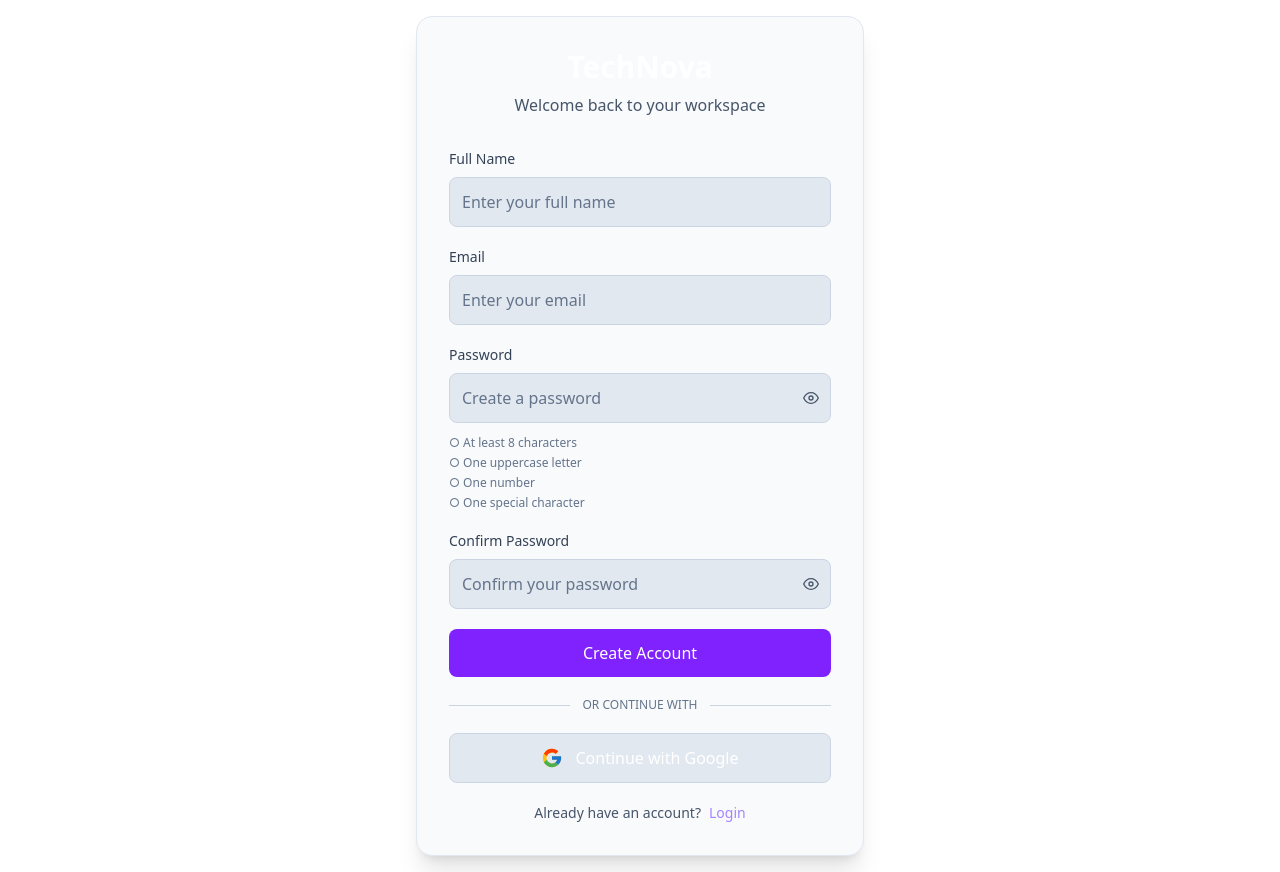
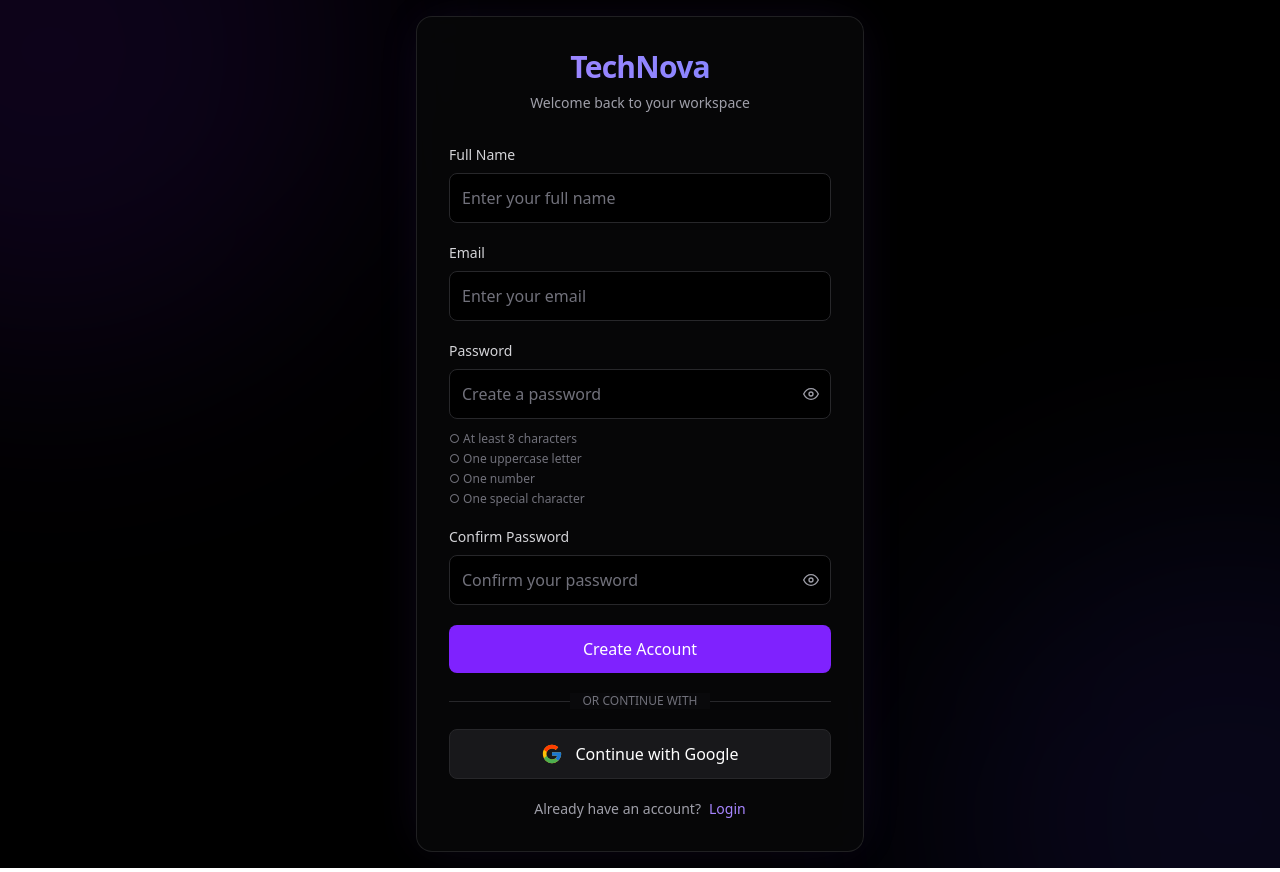
Before and after one commit to rajsharma266/infotact-mern-project, a React (Vite) app in the folder client/: page /signup in a window 1280 px wide. Built offline with nearby package versions, Linux system fonts and the light colour scheme; no server answers.

Commit message:
Changed the login, signup page,invite page

```diff
--- a/client/src/components/Auth/AuthInput.tsx
+++ b/client/src/components/Auth/AuthInput.tsx
@@ -10,13 +10,13 @@
 }: AuthInputProps) {
   return (
     <div>
-      <label className="block text-sm text-slate-300 mb-2">
+      <label className="block text-sm text-zinc-300 mb-2">
         {label}
       </label>
 
       <input
         {...props}
-        className="w-full p-3 rounded-lg bg-slate-800 text-white border border-slate-700 placeholder-slate-500 focus:outline-none focus:ring-2 focus:ring-violet-500"
+        className="w-full p-3 rounded-lg bg-black text-white border border-zinc-800 placeholder-zinc-500 focus:outline-none focus:ring-2 focus:ring-violet-500/50 focus:border-violet-500 transition"
       />
     </div>
   );
--- a/client/src/components/Auth/AuthLayout.tsx
+++ b/client/src/components/Auth/AuthLayout.tsx
@@ -4,13 +4,17 @@
 
 export default function AuthLayout({ children }: Props) {
   return (
-    <div className="min-h-screen bg-slate-950 flex items-center justify-center p-4">
-      <div className="w-full max-w-md bg-slate-900 rounded-2xl shadow-xl p-8 border border-slate-800">
+    <div className="min-h-screen bg-black flex items-center justify-center p-4 relative overflow-hidden select-none">
+      {/* Decorative premium dark/neon background glows */}
+      <div className="absolute top-[-250px] left-[-250px] w-[600px] h-[600px] bg-violet-600/10 rounded-full blur-[120px] pointer-events-none" />
+      <div className="absolute bottom-[-250px] right-[-250px] w-[600px] h-[600px] bg-indigo-600/10 rounded-full blur-[120px] pointer-events-none" />
+
+      <div className="w-full max-w-md bg-zinc-950/70 backdrop-blur-xl rounded-2xl shadow-[0_0_50px_-12px_rgba(124,58,237,0.15)] p-8 border border-zinc-800/80 relative z-10">
         <div className="text-center mb-8">
-          <h1 className="text-3xl font-bold text-white">
+          <h1 className="text-3xl font-black text-transparent bg-clip-text bg-gradient-to-r from-violet-400 to-indigo-400 tracking-tight">
             TechNova
           </h1>
-          <p className="text-slate-400 mt-2">
+          <p className="text-zinc-400 mt-2 text-sm font-medium">
             Welcome back to your workspace
           </p>
         </div>
--- a/client/src/components/Auth/LoginForm.tsx
+++ b/client/src/components/Auth/LoginForm.tsx
@@ -75,7 +75,7 @@
         disabled={loading}
       />
       <div>
-        <label className="block text-sm text-slate-300 mb-2">
+        <label className="block text-sm text-zinc-300 mb-2">
           Password
         </label>
 
@@ -88,7 +88,7 @@
       </div>
 
       <div className="flex items-center justify-between text-sm">
-        <label className="flex items-center gap-2 text-slate-400 cursor-pointer">
+        <label className="flex items-center gap-2 text-zinc-400 cursor-pointer">
           <input
             type="checkbox"
             className="accent-violet-600"
@@ -108,18 +108,18 @@
 
       <div className="relative">
         <div className="absolute inset-0 flex items-center">
-          <div className="w-full border-t border-slate-700"></div>
+          <div className="w-full border-t border-zinc-800"></div>
         </div>
 
         <div className="relative flex justify-center text-xs uppercase">
-          <span className="bg-slate-900 px-3 text-slate-500">
+          <span className="bg-zinc-950 px-3 text-zinc-500">
             Or continue with
           </span>
         </div>
       </div>
       <button
         type="button"
-        className="w-full flex items-center justify-center gap-3 bg-slate-800 border border-slate-700 text-white py-3 rounded-lg hover:bg-slate-700 transition"
+        className="w-full flex items-center justify-center gap-3 bg-zinc-900 border border-zinc-800 text-white py-3 rounded-lg hover:bg-zinc-800 hover:border-zinc-700 transition"
         disabled={loading}
       >
         <FcGoogle size={22} />
@@ -129,7 +129,7 @@
       <button
         type="submit"
         disabled={loading}
-        className="w-full bg-violet-600 hover:bg-violet-700 text-white py-3 rounded-lg font-medium transition disabled:opacity-50 disabled:cursor-not-allowed flex items-center justify-center gap-2"
+        className="w-full bg-violet-600 hover:bg-violet-700 text-white py-3 rounded-lg font-medium transition disabled:opacity-50 disabled:cursor-not-allowed flex items-center justify-center gap-2 cursor-pointer"
       >
         {loading ? (
           <>
@@ -141,7 +141,7 @@
         )}
       </button>
 
-      <div className="text-center text-sm text-slate-400">
+      <div className="text-center text-sm text-zinc-400">
         Don't have an account?
         <Link
           to="/signup"
--- a/client/src/components/Auth/PasswordInput.tsx
+++ b/client/src/components/Auth/PasswordInput.tsx
@@ -24,14 +24,14 @@
         value={value}
         onChange={onChange}
         disabled={disabled}
-        className="w-full p-3 pr-12 rounded-lg bg-slate-800 text-white border border-slate-700 placeholder-slate-500 focus:outline-none focus:ring-2 focus:ring-violet-500 disabled:opacity-50"
+        className="w-full p-3 pr-12 rounded-lg bg-black text-white border border-zinc-800 placeholder-zinc-500 focus:outline-none focus:ring-2 focus:ring-violet-500/50 focus:border-violet-500 disabled:opacity-50 transition"
       />
 
       <button
         type="button"
         onClick={() => setShowPassword(!showPassword)}
         disabled={disabled}
-        className="absolute right-3 top-1/2 -translate-y-1/2 text-slate-400 hover:text-white disabled:opacity-50"
+        className="absolute right-3 top-1/2 -translate-y-1/2 text-zinc-400 hover:text-white disabled:opacity-50"
       >
         {showPassword ? <FiEyeOff /> : <FiEye />}
       </button>
--- a/client/src/components/Auth/SignupForm.tsx
+++ b/client/src/components/Auth/SignupForm.tsx
@@ -110,7 +110,7 @@
             />
 
             <div>
-                <label className="block text-sm text-slate-300 mb-2">
+                <label className="block text-sm text-zinc-300 mb-2">
                     Password
                 </label>
 
@@ -122,24 +122,24 @@
                 />
 
                 <div className="mt-3 space-y-1 text-xs">
-                    <p className={hasLength ? "text-green-400" : "text-slate-500"}>
+                    <p className={hasLength ? "text-emerald-400" : "text-zinc-500"}>
                         {hasLength ? "✓" : "○"} At least 8 characters
                     </p>
 
-                    <p className={hasUppercase ? "text-green-400" : "text-slate-500"}>
+                    <p className={hasUppercase ? "text-emerald-400" : "text-zinc-500"}>
                         {hasUppercase ? "✓" : "○"} One uppercase letter
                     </p>
 
-                    <p className={hasNumber ? "text-green-400" : "text-slate-500"}>
+                    <p className={hasNumber ? "text-emerald-400" : "text-zinc-500"}>
                         {hasNumber ? "✓" : "○"} One number
                     </p>
-                    <p className={hasSpecial ? "text-green-400" : "text-slate-500"}>
+                    <p className={hasSpecial ? "text-emerald-400" : "text-zinc-500"}>
                         {hasSpecial ? "✓" : "○"} One special character
                     </p>
                 </div>
             </div>
             <div>
-                <label className="block text-sm text-slate-300 mb-2">
+                <label className="block text-sm text-zinc-300 mb-2">
                     Confirm Password
                 </label>
 
@@ -155,7 +155,7 @@
                 {confirmPassword.length > 0 && (
                     <p
                         className={`mt-2 text-xs ${passwordsMatch
-                            ? "text-green-400"
+                            ? "text-emerald-400"
                             : "text-red-400"
                             }`}
                     >
@@ -169,7 +169,7 @@
             <button
                 type="submit"
                 disabled={loading}
-                className="w-full bg-violet-600 hover:bg-violet-700 text-white py-3 rounded-lg font-medium transition disabled:opacity-50 disabled:cursor-not-allowed flex items-center justify-center gap-2"
+                className="w-full bg-violet-600 hover:bg-violet-700 text-white py-3 rounded-lg font-medium transition disabled:opacity-50 disabled:cursor-not-allowed flex items-center justify-center gap-2 cursor-pointer"
             >
                 {loading ? (
                     <>
@@ -183,11 +183,11 @@
 
             <div className="relative">
                 <div className="absolute inset-0 flex items-center">
-                    <div className="w-full border-t border-slate-700"></div>
+                    <div className="w-full border-t border-zinc-800"></div>
                 </div>
 
                 <div className="relative flex justify-center text-xs uppercase">
-                    <span className="bg-slate-900 px-3 text-slate-500">
+                    <span className="bg-zinc-950 px-3 text-zinc-500">
                         Or continue with
                     </span>
                 </div>
@@ -195,14 +195,14 @@
 
             <button
                 type="button"
-                className="w-full flex items-center justify-center gap-3 bg-slate-800 border border-slate-700 text-white py-3 rounded-lg hover:bg-slate-700 transition"
+                className="w-full flex items-center justify-center gap-3 bg-zinc-900 border border-zinc-800 text-white py-3 rounded-lg hover:bg-zinc-800 hover:border-zinc-700 transition"
                 disabled={loading}
             >
                 <FcGoogle size={22} />
                 Continue with Google
             </button>
 
-            <div className="text-center text-sm text-slate-400">
+            <div className="text-center text-sm text-zinc-400">
                 Already have an account?
                 <Link
                     to="/login"
```
Also changed, not shown: client/src/pages/InvitePage.tsx (+16 -12 lines).
